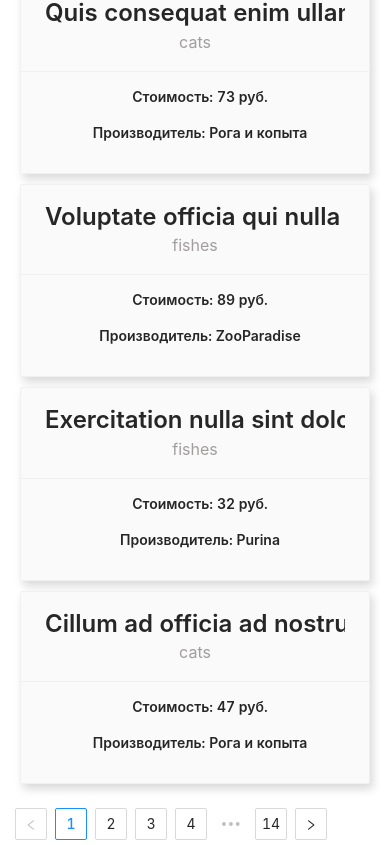
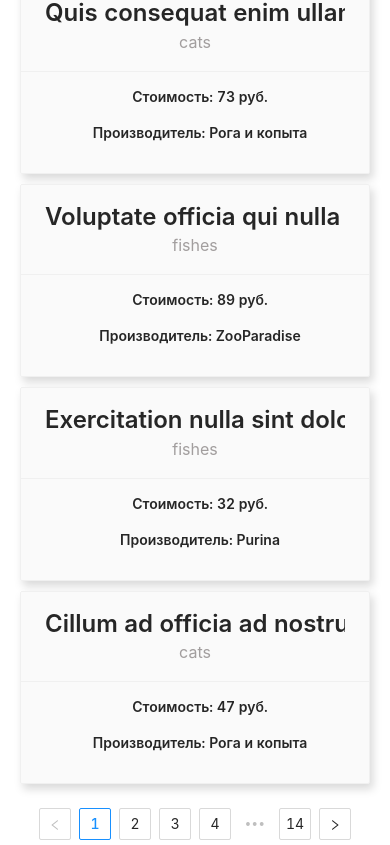
Before and after one commit to EgorPotopeiko/practice, a React (Create React App) app: page / in a window 390 px wide. Shown: the part 819-1664 px from the top of the page. Built offline with nearby package versions, Linux system fonts and the light colour scheme.

Commit message:
Changes in adaptive styles

```diff
--- a/src/components/header/Header.less
+++ b/src/components/header/Header.less
@@ -19,6 +19,7 @@
     span {
       margin-right: 10px;
       font-size: 17px;
+      margin-top: -2px;
     }
   }
   .ant {
@@ -113,6 +114,11 @@
       display: inline-grid;
       max-width: 330px;
       width: 100%;
+      span {
+        margin-right: 10px;
+        font-size: 17px;
+        margin-top: 0px;
+      }
     }
     .ant {
       &-switch {
--- a/src/pages/catalog/products/products.less
+++ b/src/pages/catalog/products/products.less
@@ -64,5 +64,10 @@
                 display: none;
             }
         }
+        .ant {
+            &-pagination {
+                text-align: center;
+            }
+        }
     }
 }
```
